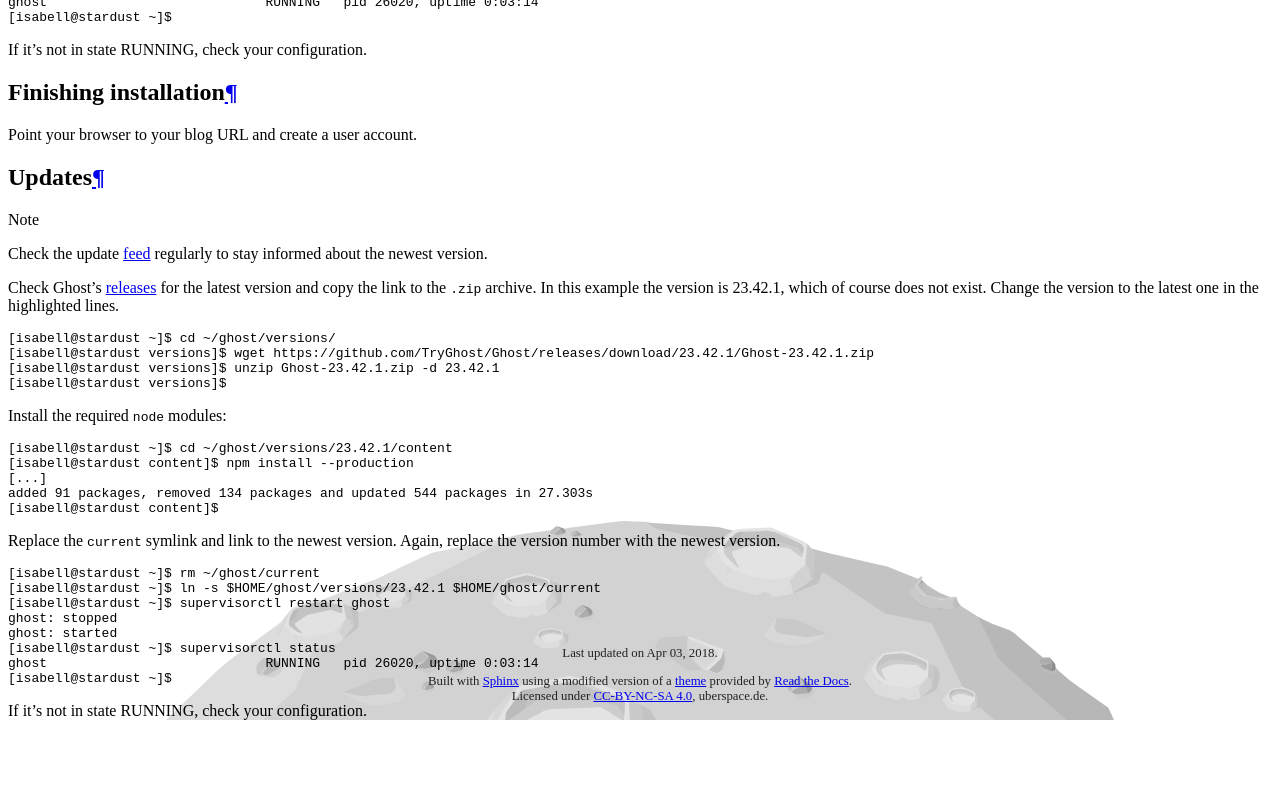
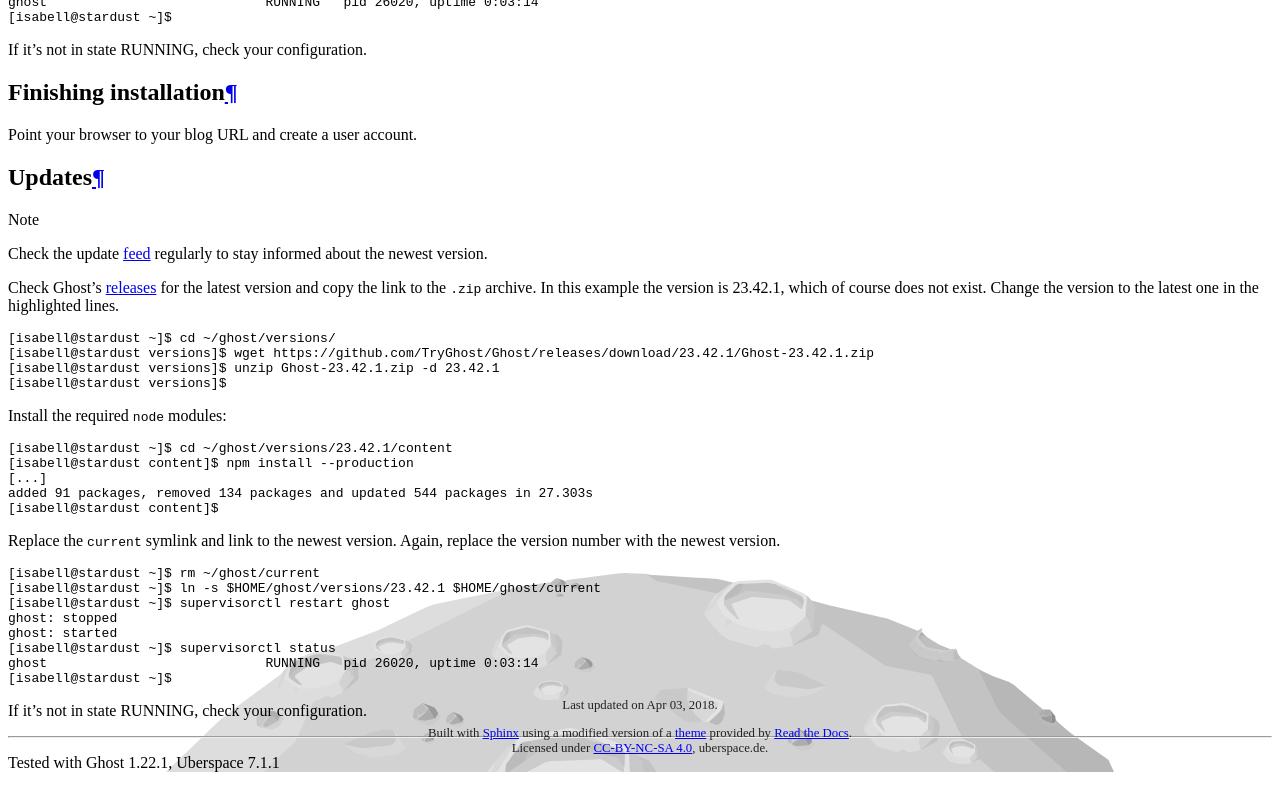
Before and after one commit to Uberspace/lab, a Sphinx documentation site: the page built from source/guide_ghost.rst, in a window 1280 px wide and 900 px high, scrolled down 3646 px. Shown: the top 811 px of the window. Built offline with Sphinx 7.4.7 and the Read the Docs theme 2.0.0, drawn with Linux system fonts in a browser that asks for light colours.

Commit message:
:lipstick: add "tested with" to Ghost
Closes #12

```diff
--- a/source/guide_ghost.rst
+++ b/source/guide_ghost.rst
@@ -233,3 +233,7 @@
 .. _domains: https://manual.uberspace.de/en/web-domains.html
 .. _additional: https://manual.uberspace.de/en/database-mysql.html#additional-databases
 .. _feed: https://github.com/TryGhost/Ghost/releases.atom
+
+----
+
+Tested with Ghost 1.22.1, Uberspace 7.1.1
```
